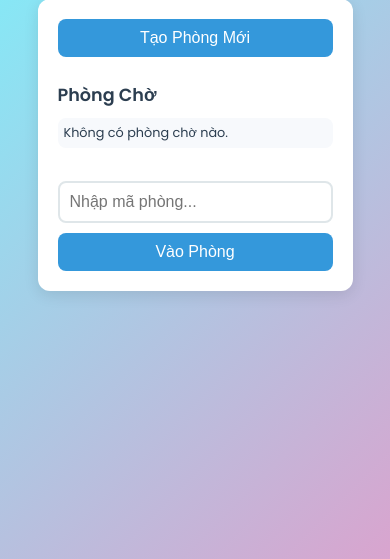
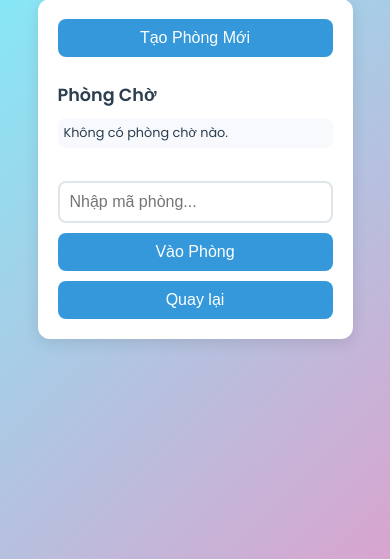
Before and after one commit to HoangPC2801/Game_Caro, a Flask app: page /game in a window 390 px wide. Shown: the part 84-643 px from the top of the page. Run offline with Flask 3, Linux system fonts and the light colour scheme; data that the repository does not hold is empty; some libraries are stand-ins or nearby versions.

Commit message:
them nut quay lai trong phong cho

```diff
--- a/static/client.js
+++ b/static/client.js
@@ -33,6 +33,7 @@ const infoPosition = document.getElementById("info-position");
 const infoColor = document.getElementById("info-color");
 const roomList = document.getElementById("room-list");
 const createRoomBtn = document.getElementById("create-room-btn");
+const backToHomeBtn = document.getElementById("back-to-home-btn");
 
 const clickSound = new Audio("/static/sounds/click.mp3");
 const moveSound = new Audio("/static/sounds/move.mp3");
@@ -271,10 +272,17 @@ settingsSave.addEventListener("click", saveSettings);
 
 createRoomBtn.addEventListener("click", createRoom);
 
+backToHomeBtn.addEventListener("click", () => {
+    window.location.href = "/";
+    clickSound.play();
+});
+
 // Load settings and fetch waiting rooms on page load
-loadSettings();
-fetchWaitingRooms();
-setInterval(fetchWaitingRooms, 5000); // Cập nhật danh sách phòng mỗi 5 giây
+document.addEventListener("DOMContentLoaded", () => {
+    loadSettings();
+    fetchWaitingRooms();
+    setInterval(fetchWaitingRooms, 5000); // Cập nhật danh sách phòng mỗi 5 giây
+});
 
 // Lắng nghe phản hồi từ server
 socket.on("room_created", (data) => {
@@ -376,7 +384,7 @@ socket.on("game_over", (data) => {
     const xSkin = localStorage.getItem('xSkin') || 'X';
     const oSkin = localStorage.getItem('oSkin') || 'O';
     if (data.reason === "timeout") {
-        message = data.winner === mySymbol ? `🎉 Bạn thắng với '${mySymbol === 'X' ? xSkin : oSkin}' vì '${mySymbol === 'O' ? xSkin : oSkin}' hết giờ!` : `🎉 Người chơi '${data.winner === 'X' ? xSkin : oSkin}' thắng vì bạn hết giờ!`;
+        message = data.winner === mySymbol ? `🎉 Bạn thắng với '${mySymbol === 'X' ? xSkin : oSkin}' vì hết giờ!` : `🎉 Người chơi '${data.winner === 'X' ? xSkin : oSkin}' thắng vì hết giờ!`;
     } else if (data.reason === "win") {
         message = data.winner === mySymbol ? `🎉 Bạn thắng với '${mySymbol === 'X' ? xSkin : oSkin}'!` : `🎉 Người chơi '${data.winner === 'X' ? xSkin : oSkin}' thắng!`;
         if (data.winning_cells && data.winning_cells.length) {
--- a/static/style.css
+++ b/static/style.css
@@ -53,7 +53,7 @@ h1 {
     border-color: #3498db;
 }
 
-#room-container button, #create-room-btn {
+#room-container button, #create-room-btn, #back-to-home-btn {
     padding: 10px 20px;
     font-size: 1rem;
     background: #3498db;
@@ -64,7 +64,7 @@ h1 {
     transition: background 0.3s ease, transform 0.2s ease;
 }
 
-#room-container button:hover, #create-room-btn:hover {
+#room-container button:hover, #create-room-btn:hover, #back-to-home-btn:hover {
     background: #2980b9;
     transform: translateY(-2px);
 }
@@ -676,7 +676,7 @@ h1 {
         width: 90%;
     }
 
-    #room-input, #room-container button, #create-room-btn {
+    #room-input, #room-container button, #create-room-btn, #back-to-home-btn {
         width: 100%;
     }
 
--- a/templates/index.html
+++ b/templates/index.html
@@ -17,6 +17,7 @@
         </div>
         <input type="text" id="room-input" placeholder="Nhập mã phòng..." aria-label="Nhập mã phòng">
         <button onclick="joinRoom()">Vào Phòng</button>
+        <button id="back-to-home-btn">Quay lại</button>
     </div>
     <div id="game-area" style="display: none;">
         <div id="info-container">
@@ -29,6 +30,7 @@
             </div>
         </div>
         <div id="board"></div>
+        <div id="loading" class="loading-spinner" style="display: none;">Đang tải...</div>
     </div>
     <div id="game-controls-container">
         <div id="game-controls-header">
@@ -75,7 +77,6 @@
             <button id="settings-save">Lưu</button>
         </div>
     </div>
-    <div id="loading" class="loading-spinner" style="display: none;">Đang tải...</div>
 
     <script src="https://cdn.socket.io/4.7.2/socket.io.min.js"></script>
     <script src="https://cdn.jsdelivr.net/npm/canvas-confetti@1.9.3/dist/confetti.browser.min.js"></script>
```
